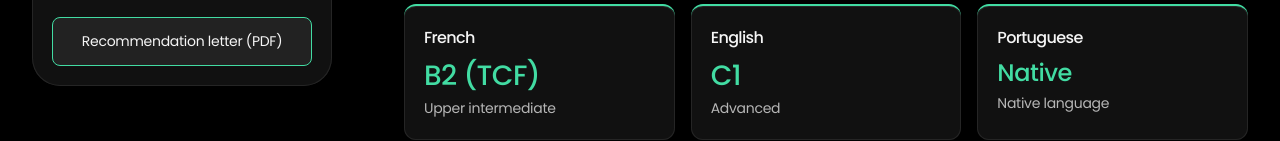
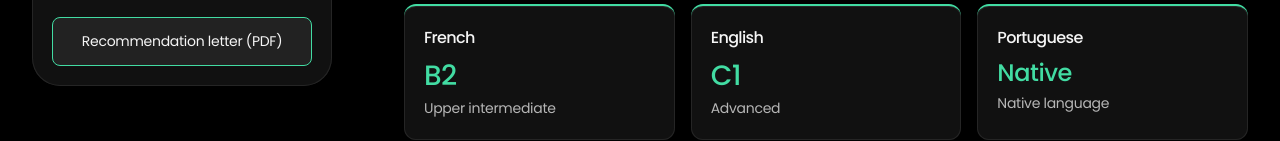
Before and after one commit to kaua-ferreira-de-almeida/kaua-ferreira-de-almeida.github.io, a plain HTML site: page en/index.html in a window 1280 px wide. Shown: the part 681-822 px from the top of the page. Drawn offline with Linux system fonts and the light colour scheme.

Commit message:
Remove TCF from French language level

```diff
--- a/en/index.html
+++ b/en/index.html
@@ -70,7 +70,7 @@
       <section id="languages" aria-labelledby="languages-title">
         <h2 id="languages-title" class="section-title">Languages</h2>
         <ul class="language-grid" role="list">
-          <li class="card language-card"><h3>French</h3><p class="language-level">B2 (TCF)</p><p>Upper intermediate</p></li>
+          <li class="card language-card"><h3>French</h3><p class="language-level">B2</p><p>Upper intermediate</p></li>
           <li class="card language-card"><h3>English</h3><p class="language-level">C1</p><p>Advanced</p></li>
           <li class="card language-card"><h3>Portuguese</h3><p class="language-level language-native">Native</p><p>Native language</p></li>
         </ul>
```
